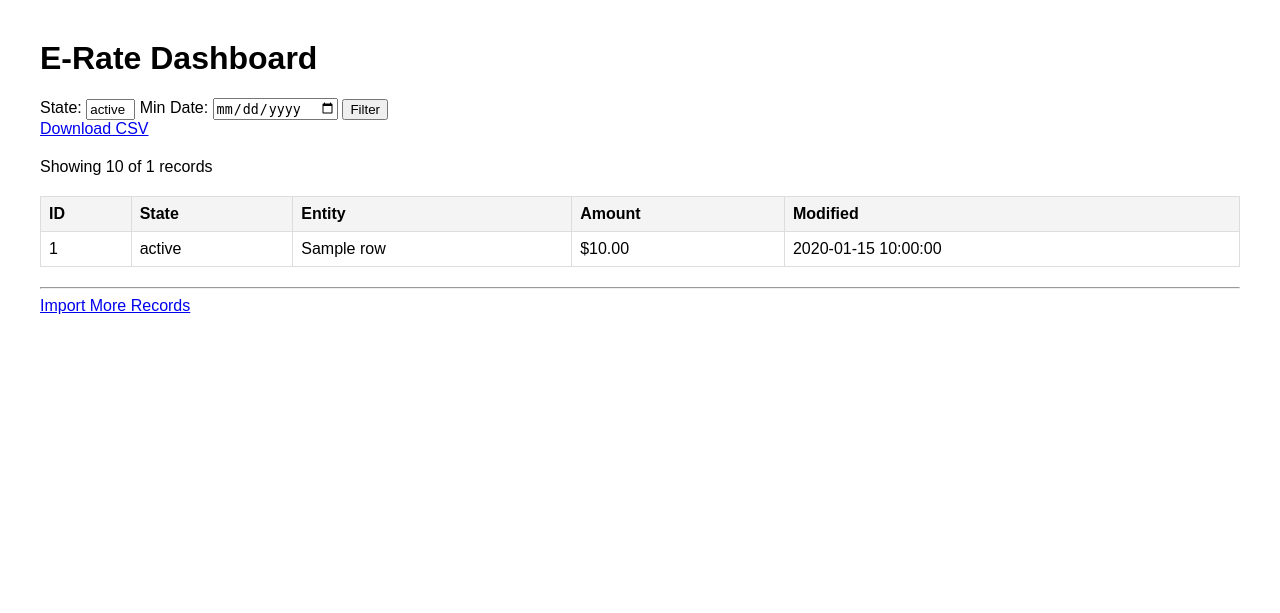
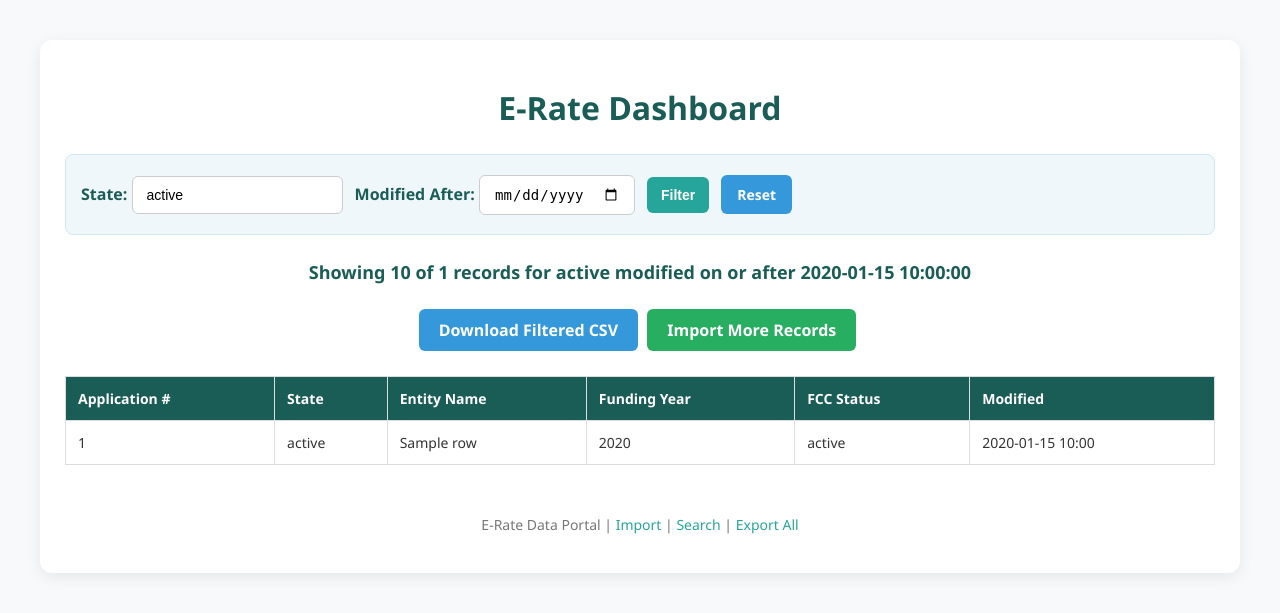
Before and after one commit to santonode/lab, a Flask app: template templates/erate.html in a window 1280 px wide. Shown: the top 613 px of the page. Run offline with Flask 3, Linux system fonts and the light colour scheme; the template is opened without the code that fills it: most values are stand-ins (such as "Sample title", 1, 10 or a date in 2020).

Commit message:
Update erate.html

```diff
--- a/templates/erate.html
+++ b/templates/erate.html
@@ -3,50 +3,220 @@
 <head>
     <title>E-Rate Dashboard</title>
     <style>
-        body { font-family: Arial; margin: 40px; }
-        table { width: 100%; border-collapse: collapse; margin: 20px 0; }
-        th, td { border: 1px solid #ddd; padding: 8px; text-align: left; }
-        th { background: #f4f4f4; }
-        .filters { margin: 20px 0; }
+        body {
+            font-family: 'Segoe UI', Tahoma, Geneva, Verdana, sans-serif;
+            margin: 40px;
+            background: #f8f9fa;
+            color: #333;
+        }
+        .container {
+            max-width: 1400px;
+            margin: auto;
+            background: white;
+            padding: 25px;
+            border-radius: 12px;
+            box-shadow: 0 4px 15px rgba(0,0,0,0.08);
+        }
+        h1 {
+            text-align: center;
+            color: #1a5d57;
+            margin-bottom: 10px;
+            font-weight: 600;
+        }
+        .filters {
+            display: flex;
+            gap: 12px;
+            flex-wrap: wrap;
+            align-items: center;
+            margin: 25px 0;
+            padding: 15px;
+            background: #f0f7fb;
+            border-radius: 8px;
+            border: 1px solid #d0e8f2;
+        }
+        .filters label {
+            font-weight: 600;
+            color: #1a5d57;
+        }
+        .filters input, .filters button {
+            padding: 10px 14px;
+            border: 1px solid #ccc;
+            border-radius: 6px;
+            font-size: 14px;
+        }
+        .filters button {
+            background: #26A69A;
+            color: white;
+            border: none;
+            cursor: pointer;
+            font-weight: 600;
+        }
+        .filters button:hover {
+            background: #1e7d71;
+        }
+        .action-btn {
+            display: inline-block;
+            padding: 10px 20px;
+            background: #3498db;
+            color: white;
+            text-decoration: none;
+            border-radius: 6px;
+            font-weight: 600;
+            margin: 5px 5px 5px 0;
+        }
+        .action-btn:hover {
+            background: #2980b9;
+        }
+        .action-btn.import {
+            background: #27ae60;
+        }
+        .action-btn.import:hover {
+            background: #219653;
+        }
+        .summary {
+            font-size: 18px;
+            font-weight: 600;
+            text-align: center;
+            margin: 20px 0;
+            color: #1a5d57;
+        }
+        table {
+            width: 100%;
+            border-collapse: collapse;
+            margin: 20px 0;
+            font-size: 14px;
+        }
+        th, td {
+            border: 1px solid #ddd;
+            padding: 12px;
+            text-align: left;
+        }
+        th {
+            background: #1a5d57;
+            color: white;
+            font-weight: 600;
+            position: sticky;
+            top: 0;
+            z-index: 10;
+        }
+        tr:nth-child(even) {
+            background: #f9f9f9;
+        }
+        tr:hover {
+            background: #f0f7fb;
+            transition: 0.2s;
+        }
+        .load-more {
+            text-align: center;
+            margin: 30px 0;
+        }
+        .footer {
+            text-align: center;
+            margin-top: 50px;
+            color: #777;
+            font-size: 14px;
+        }
+        .footer a {
+            color: #26A69A;
+            text-decoration: none;
+        }
+        @media (max-width: 768px) {
+            .filters { flex-direction: column; align-items: stretch; }
+            .filters input, .filters button { width: 100%; }
+        }
     </style>
 </head>
 <body>
+    <div class="container">
         <h1>E-Rate Dashboard</h1>
+
+        <!-- FILTERS -->
         <div class="filters">
-        <form>
-            State: <input name="state" value="{{ filters.state }}" size="3">
-            Min Date: <input name="min_date" value="{{ filters.min_date }}" type="date">
-            <button>Filter</button>
+            <form method="get" style="display: contents;">
+                <div>
+                    <label for="state">State:</label>
+                    <input id="state" name="state" value="{{ filters.state }}" placeholder="KS" maxlength="2">
+                </div>
+                <div>
+                    <label for="min_date">Modified After:</label>
+                    <input id="min_date" name="min_date" type="date" value="{{ filters.min_date }}">
+                </div>
+                <button type="submit">Filter</button>
+                <a href="{{ url_for('erate.dashboard') }}" class="action-btn" style="padding: 10px 16px; font-size: 14px;">Reset</a>
             </form>
-        <a href="/erate/download-csv?state={{ filters.state }}&min_date={{ filters.min_date }}">Download CSV</a>
         </div>
 
-    <p>Showing {{ total }} of {{ total_filtered }} records</p>
+        <!-- SUMMARY -->
+        <div class="summary">
+            Showing <strong>{{ total }}</strong> of <strong>{{ total_filtered }}</strong> records
+            {% if filters.state %}for <strong>{{ filters.state }}</strong>{% endif %}
+            {% if filters.min_date %}modified on or after <strong>{{ filters.min_date }}</strong>{% endif %}
+        </div>
 
+        <!-- ACTION BUTTONS -->
+        <div style="text-align: center; margin: 20px 0;">
+            <a href="/erate/download-csv?state={{ filters.state }}&min_date={{ filters.min_date }}"
+               class="action-btn" target="_blank">Download Filtered CSV</a>
+            <a href="/erate/import-interactive" class="action-btn import">Import More Records</a>
+        </div>
+
+        <!-- DATA TABLE -->
+        {% if table_data %}
             <table>
+                <thead>
                     <tr>
-            <th>ID</th>
+                        <th>Application #</th>
                         <th>State</th>
-            <th>Entity</th>
-            <th>Amount</th>
+                        <th>Entity Name</th>
+                        <th>Funding Year</th>
+                        <th>FCC Status</th>
                         <th>Modified</th>
                     </tr>
+                </thead>
+                <tbody>
                     {% for row in table_data %}
                     <tr>
-            <td>{{ row.id }}</td>
+                        <td>{{ row.app_number }}</td>
                         <td>{{ row.state }}</td>
                         <td>{{ row.entity_name }}</td>
-            <td>${{ "%.2f"|format(row.amount) }}</td>
-            <td>{{ row.last_modified }}</td>
+                        <td>{{ row.funding_year }}</td>
+                        <td>{{ row.fcc_status }}</td>
+                        <td>
+                            {% if row.last_modified_datetime %}
+                                {{ row.last_modified_datetime.strftime('%Y-%m-%d %H:%M') }}
+                            {% else %}
+                                —
+                            {% endif %}
+                        </td>
                     </tr>
                     {% endfor %}
+                </tbody>
             </table>
 
+            <!-- LOAD MORE -->
             {% if has_more %}
-    <a href="?state={{ filters.state }}&min_date={{ filters.min_date }}&offset={{ next_offset }}">Load More</a>
+                <div class="load-more">
+                    <a href="?state={{ filters.state }}&min_date={{ filters.min_date }}&offset={{ next_offset }}"
+                       class="action-btn" style="font-size: 16px; padding: 12px 24px;">
+                       Load More ({{ next_offset }}+)
+                    </a>
+                </div>
+            {% endif %}
+        {% else %}
+            <p style="text-align: center; color: #777; font-style: italic; padding: 40px;">
+                No records found.
+            </p>
         {% endif %}
 
-    <hr>
-    <a href="/erate/import-interactive">Import More Records</a>
+        <!-- FOOTER -->
+        <div class="footer">
+            <p>
+                E-Rate Data Portal |
+                <a href="/erate/import-interactive">Import</a> |
+                <a href="/erate/search">Search</a> |
+                <a href="/erate/export">Export All</a>
+            </p>
+        </div>
+    </div>
 </body>
 </html>
```
Lines whose indentation alone changed are shown as unchanged.
